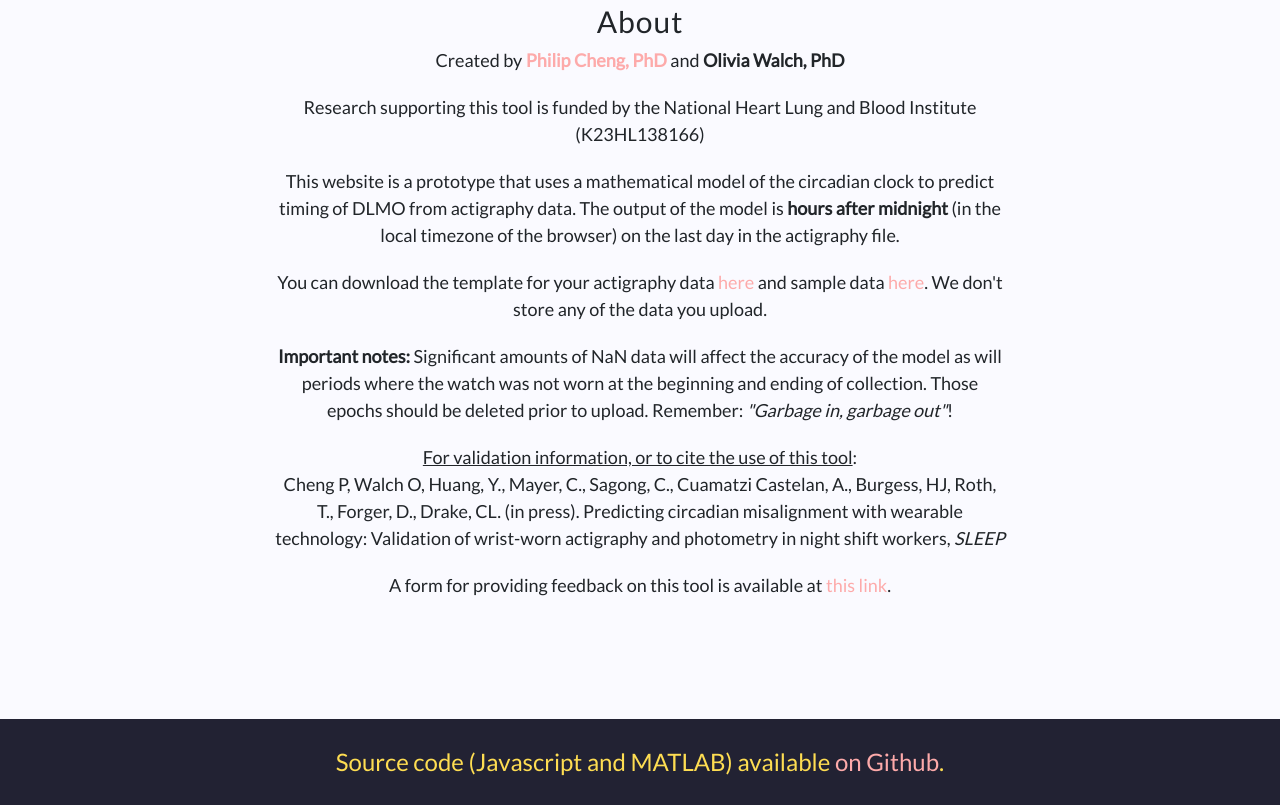
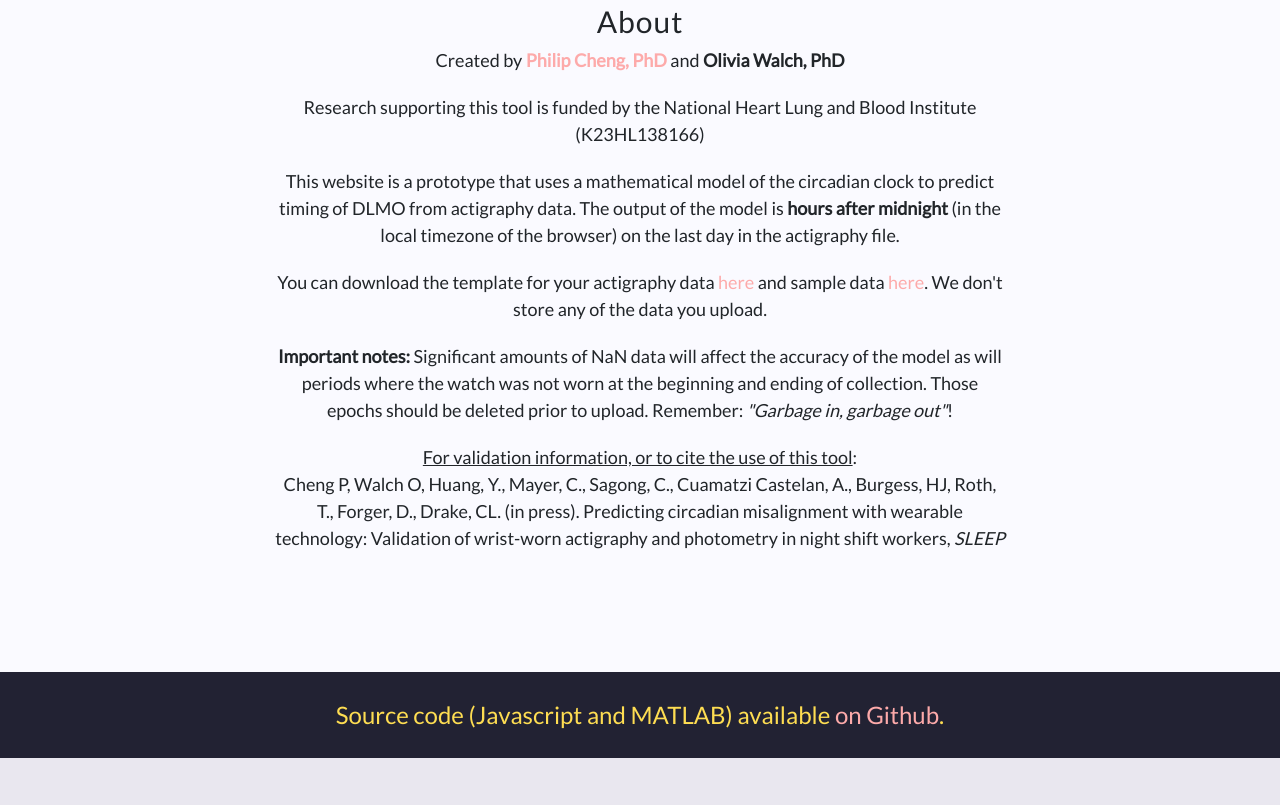
Before and after one commit to ojwalch/predicting_dlmo, a plain HTML site: page index.html in a window 1280 px wide. Shown: the part 736-1541 px from the top of the page. After the commit the page ends 1494 px from the top, so only its background shows below. Drawn offline with Linux system fonts and the light colour scheme.

Commit message:
Update index.html

```diff
--- a/index.html
+++ b/index.html
@@ -89,7 +89,6 @@
             </p>
 	  <p> <u>For validation information, or to cite the use of this tool</u>:
 		<br> Cheng P, Walch O, Huang, Y., Mayer, C., Sagong, C., Cuamatzi Castelan, A., Burgess, HJ, Roth, T., Forger, D., Drake, CL. (in press). Predicting circadian misalignment with wearable technology: Validation of wrist-worn actigraphy and photometry in night shift workers, <i>SLEEP</i>
-            <p> A form for providing feedback on this tool is available at <a href="https://forms.gle/thCJ3kGyx5FpwV8U9">this link</a>.</p>
 
         </div>
       </div>
```
